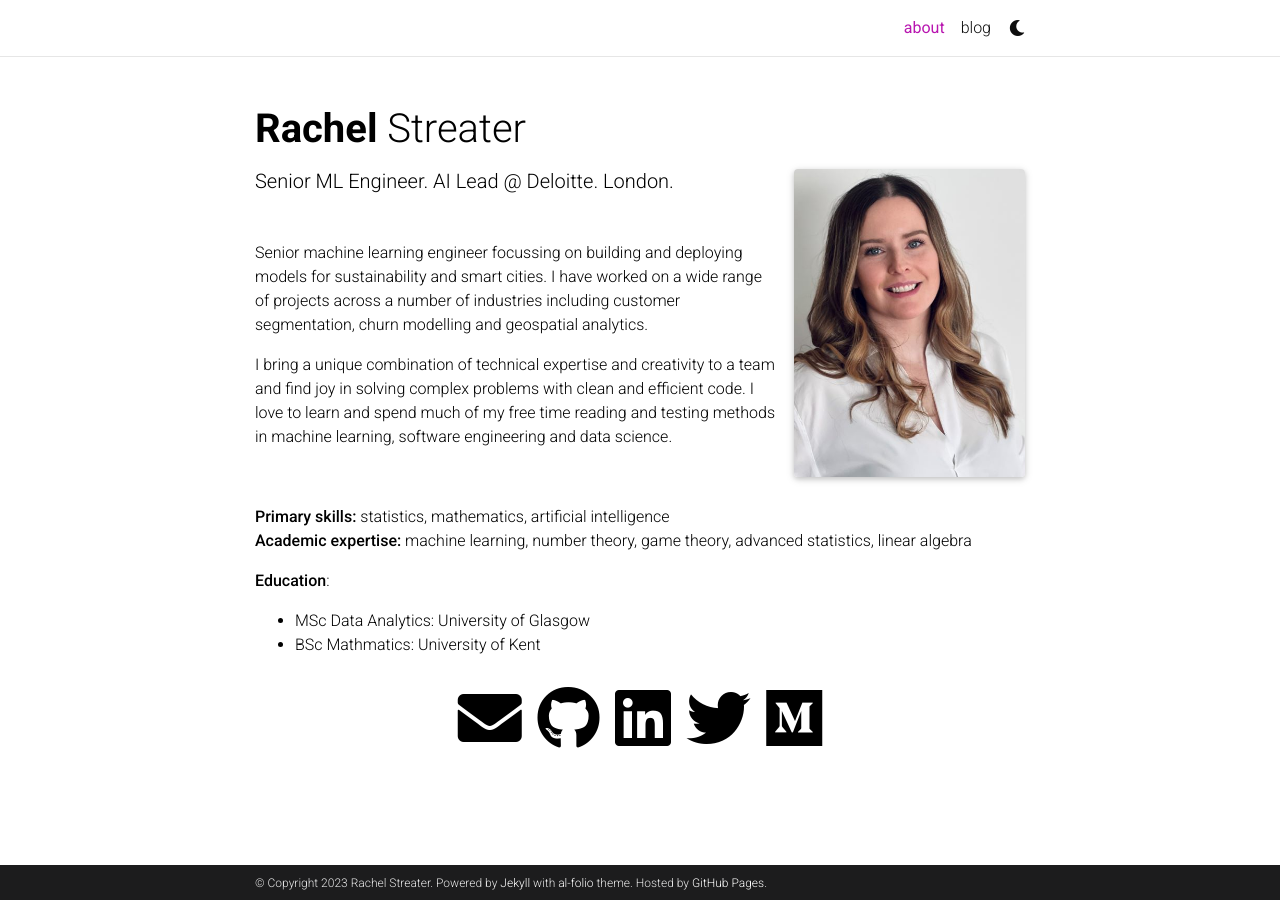
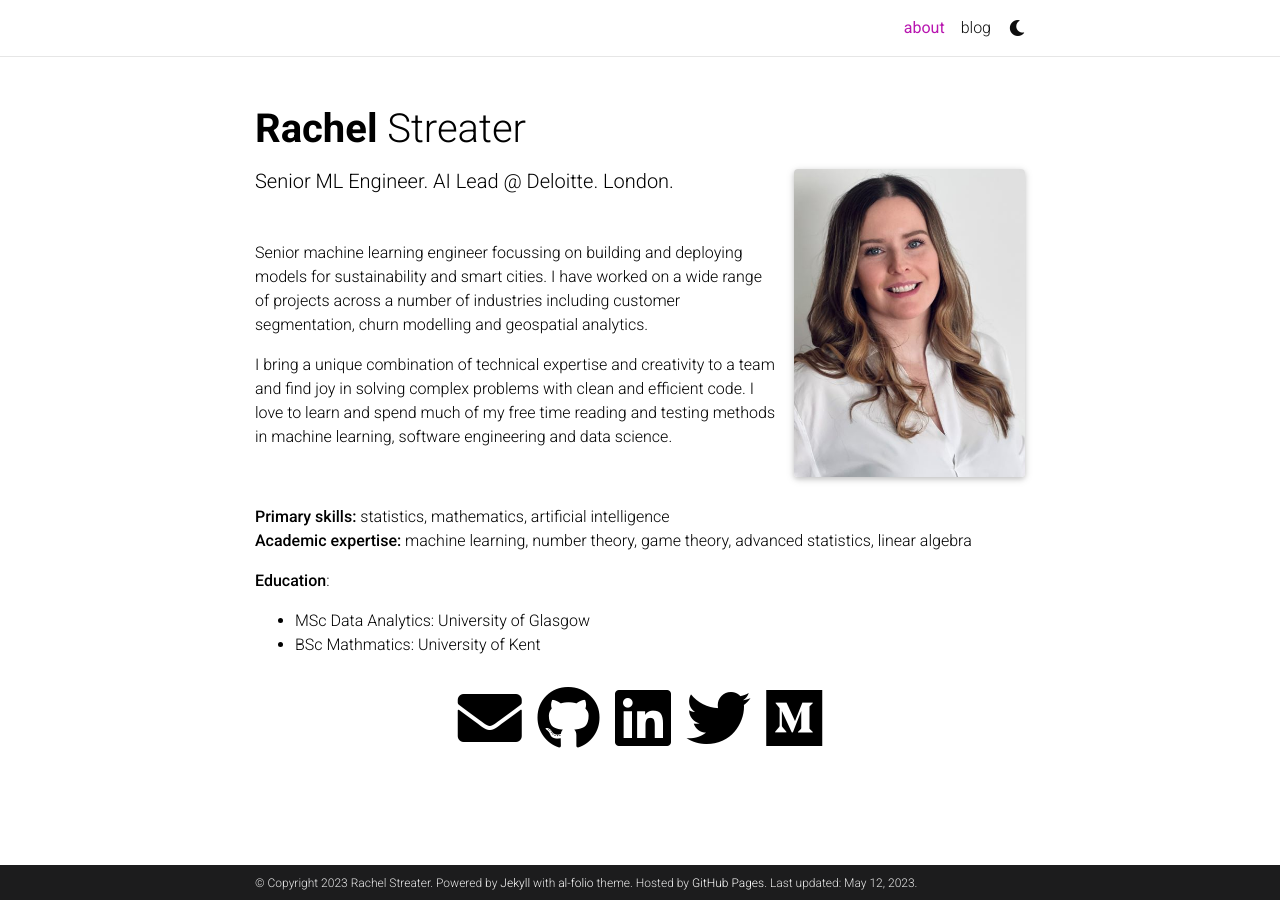
Before and after one commit to rachelstreater/rachelstreater.github.io, a Jekyll site: the page built from _pages/about.md, in a window 1280 px wide. Built offline with Jekyll 4.4.1, drawn with Linux system fonts in a browser that asks for light colours; comment, search, counter and statistics services are not loaded; a style sheet for code colours, icons or effects is not loaded; some of the changed lines change nothing that is shown.

Commit message:
added last updated

```diff
--- a/_config.yml
+++ b/_config.yml
@@ -18,8 +18,8 @@
 icon: 🌍  # the emoji used as the favicon (alternatively, provide image name in /assets/img/)
 
 url: https://www.rachelstreater.com # the base hostname & protocol for your site
-baseurl: /blog/ # the subpath of your site, e.g. /blog/
-last_updated: false # set to true if you want to display last updated in the footer
+baseurl: # the subpath of your site, e.g. /blog/
+last_updated: true # set to true if you want to display last updated in the footer
 impressum_path:  # set to path to include impressum link in the footer, use the same path as permalink in a page, helps to conform with EU GDPR
 
 # -----------------------------------------------------------------------------
```
